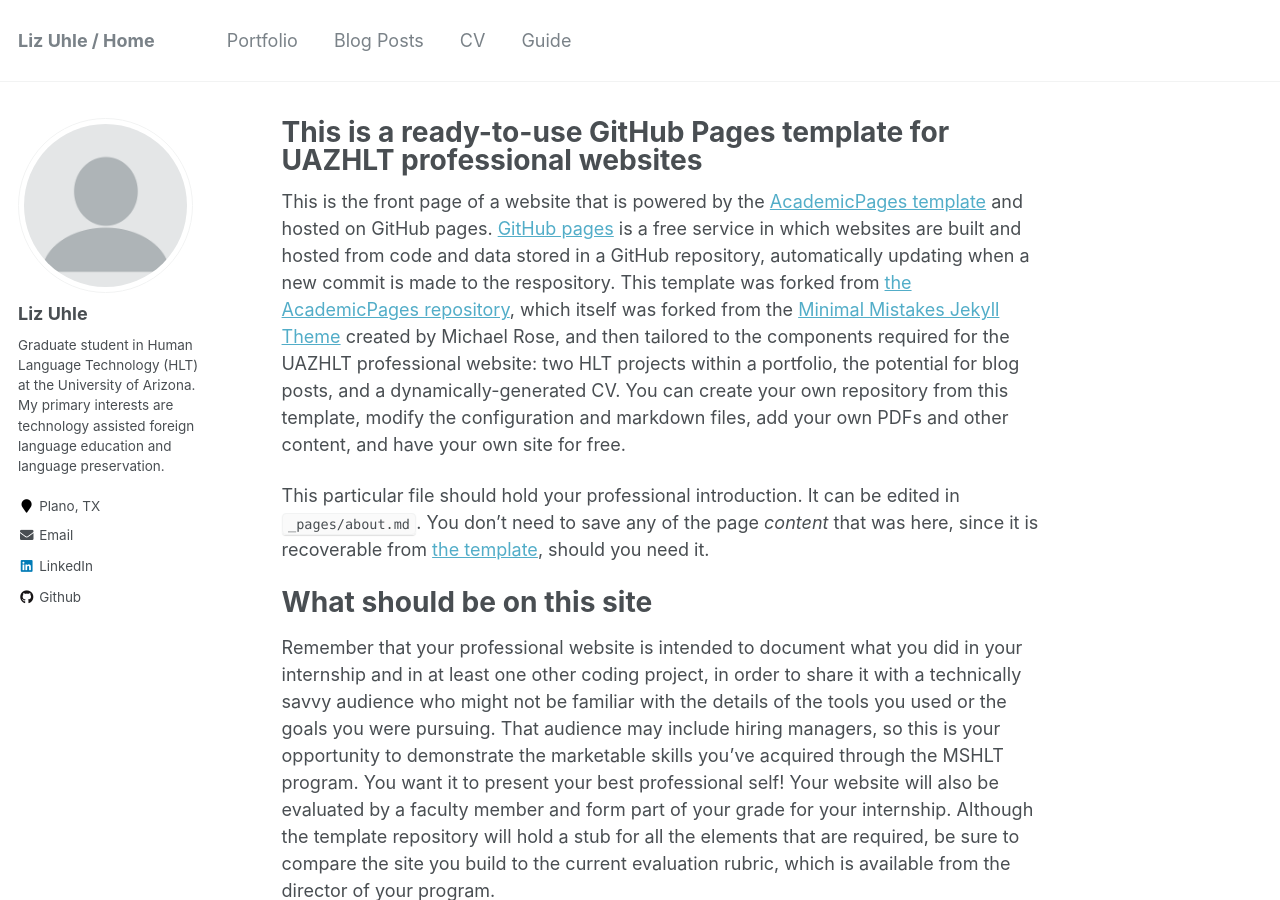
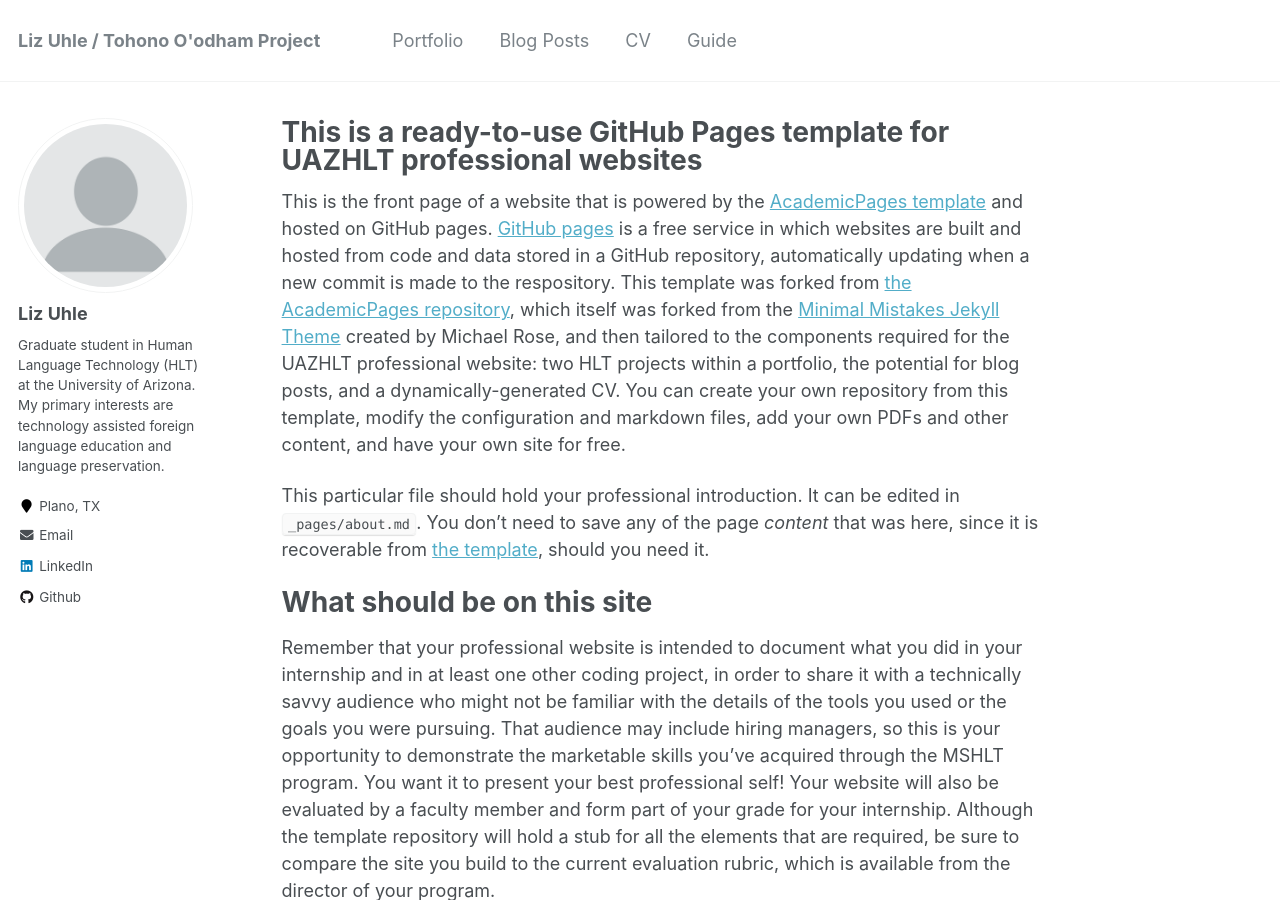
Before and after one commit to lizuhle/lizuhle.github.io, a Jekyll site: the page built from _pages/about.md, in a window 1280 px wide and 900 px high. Built offline with Jekyll 4.4.1, drawn with Linux system fonts in a browser that asks for light colours; part of the change alters nothing that is shown.

Commit message:
fix config file

```diff
--- a/_config.yml
+++ b/_config.yml
@@ -8,10 +8,6 @@
 # Site Settings
 locale                   : "en-US"
 title                    : "Liz Uhle / Tohono O'odham Project"
-title_separator          : "-"
-name                     : &name "Liz Uhle"
-description              : &description "personal description"
-title                    : "Liz Uhle / Home"
 title_separator          : "-"
 name                     : &name "Liz Uhle"
 description              : &description "Tohono O'odham Dictionary Project"
```
